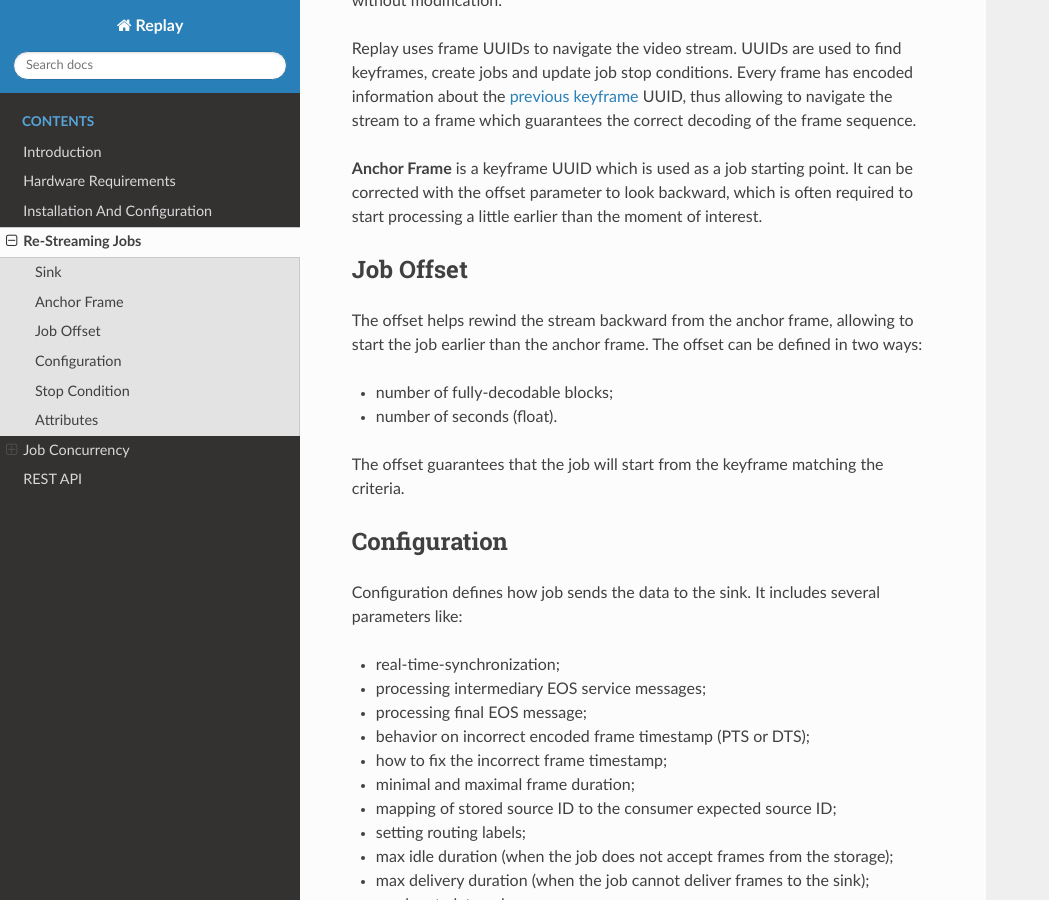
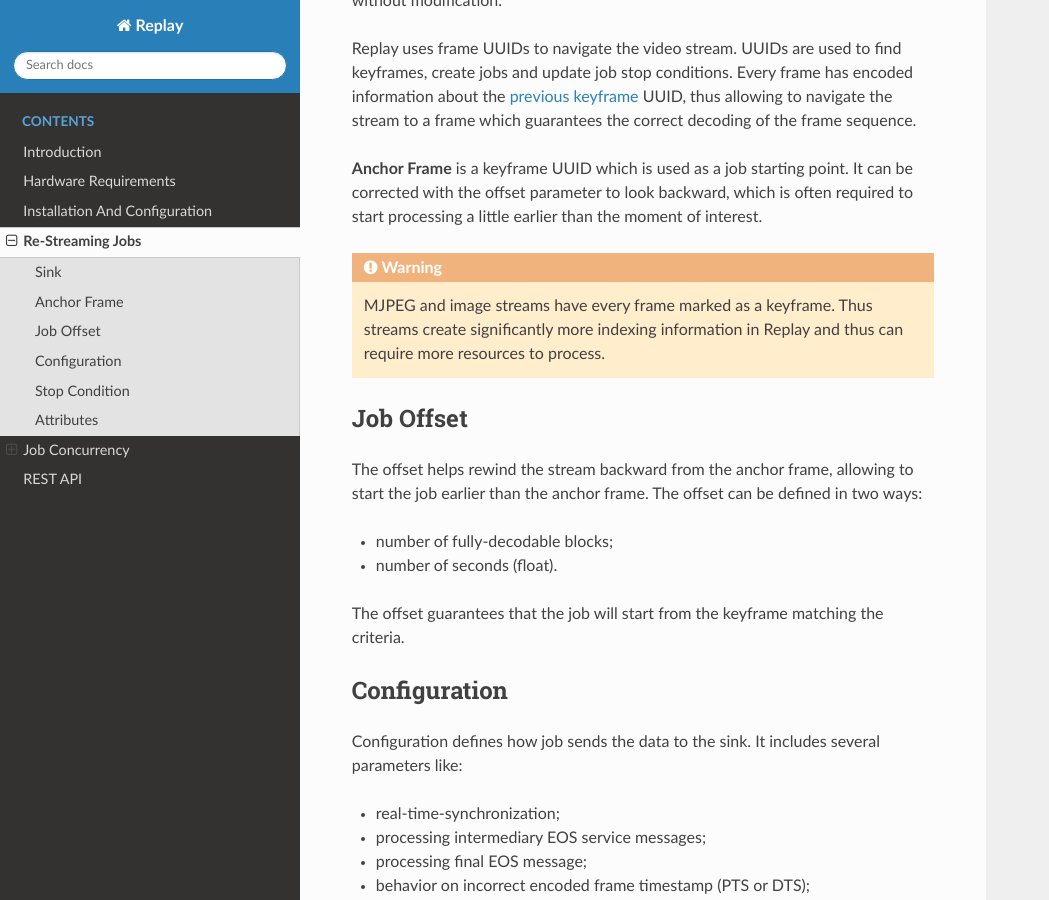
Before and after one commit to insight-platform/Replay, a Sphinx documentation site: the page built from docs/sections/3_jobs.rst, in a window 1280 px wide and 900 px high, scrolled down 937 px. Shown: the whole window, without its empty margins (0-1049 px from the left). Built offline with Sphinx 7.4.7 and the Read the Docs theme 2.0.0, drawn with Linux system fonts in a browser that asks for light colours.

```diff
--- a/docs/sections/3_jobs.rst
+++ b/docs/sections/3_jobs.rst
@@ -27,6 +27,10 @@
 Replay uses frame UUIDs to navigate the video stream. UUIDs are used to find keyframes, create jobs and update job stop conditions. Every frame has encoded information about the `previous keyframe <https://insight-platform.github.io/savant-rs/modules/savant_rs/primitives.html#savant_rs.primitives.VideoFrame.previous_keyframe_uuid>`__ UUID, thus allowing to navigate the stream to a frame which guarantees the correct decoding of the frame sequence.
 
 **Anchor Frame** is a keyframe UUID which is used as a job starting point. It can be corrected with the offset parameter to look backward, which is often required to start processing a little earlier than the moment of interest.
+
+.. warning::
+
+    MJPEG and image streams have every frame marked as a keyframe. Thus streams create significantly more indexing information in Replay and thus can require more resources to process.
 
 Job Offset
 ----------
```
